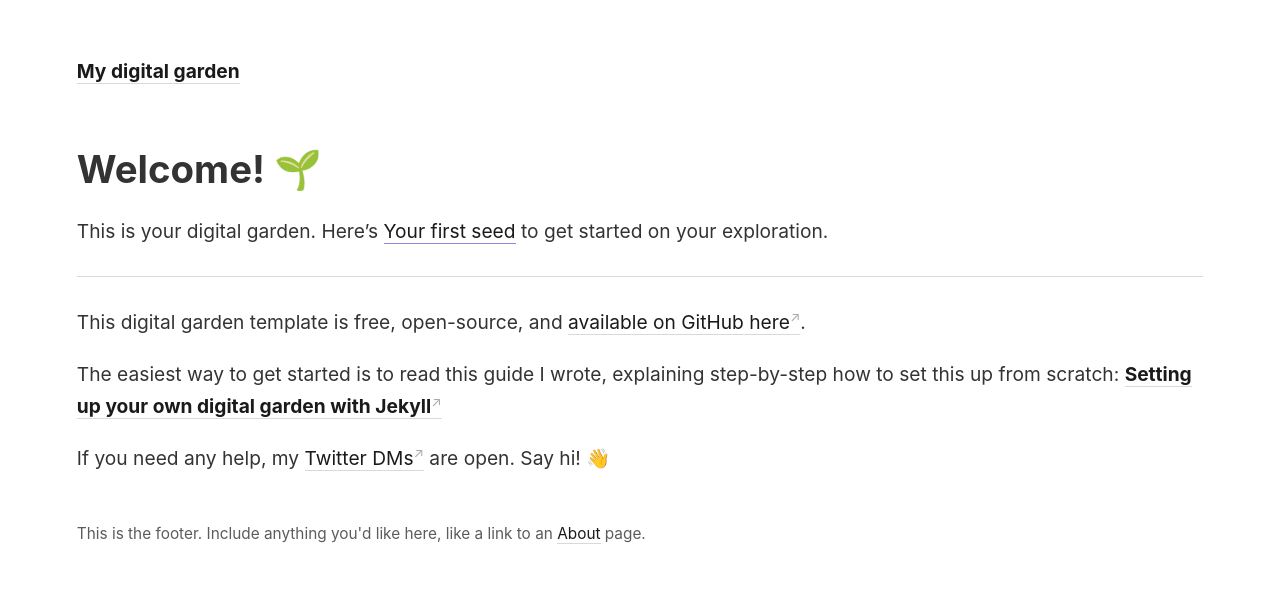
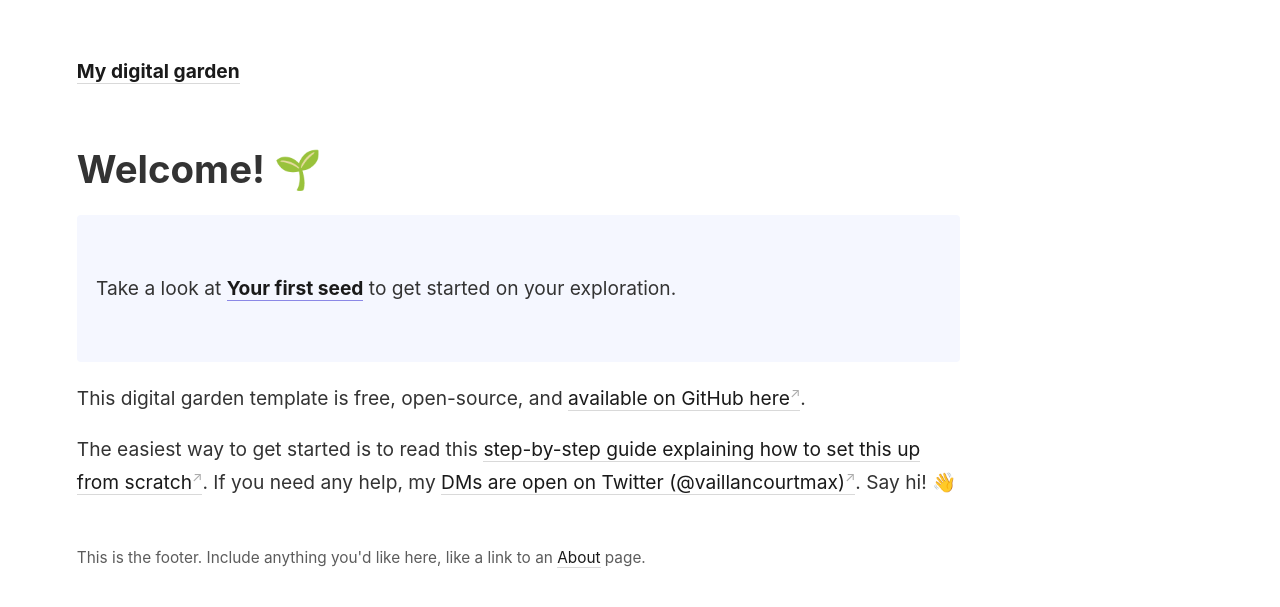
Before and after one commit to Mochael/digital_garden, a Jekyll site: the page built from _pages/index.md, in a window 1280 px wide. Shown: the top 607 px of the page. Built offline with Jekyll 4.4.1, drawn with Linux system fonts in a browser that asks for light colours.

Commit message:
Improve look of the index page

```diff
--- a/_pages/index.md
+++ b/_pages/index.md
@@ -7,12 +7,16 @@
 
 # Welcome! 🌱
 
-This is your digital garden. Here's [[Your first seed]] to get started on your exploration.
-
----
+<p style="padding: 3em 1em; background: #f5f7ff; border-radius: 4px;">
+  Take a look at <span style="font-weight: bold">[[Your first seed]]</span> to get started on your exploration.
+</p>
 
 This digital garden template is free, open-source, and [available on GitHub here](https://github.com/maximevaillancourt/digital-garden-jekyll-template).
 
-The easiest way to get started is to read this guide I wrote, explaining step-by-step how to set this up from scratch: [**Setting up your own digital garden with Jekyll**](https://maximevaillancourt.com/blog/setting-up-your-own-digital-garden-with-jekyll)
+The easiest way to get started is to read this [step-by-step guide explaining how to set this up from scratch](https://maximevaillancourt.com/blog/setting-up-your-own-digital-garden-with-jekyll). If you need any help, my [DMs are open on Twitter (@vaillancourtmax)](https://twitter.com/vaillancourtmax). Say hi! 👋
 
-If you need any help, my [Twitter DMs](https://twitter.com/vaillancourtmax) are open. Say hi! 👋
+<style>
+  .wrapper {
+    max-width: 46em;
+  }
+</style>
```
Also changed, not shown: _notes/your-first-note.md (+1 -1 lines).
